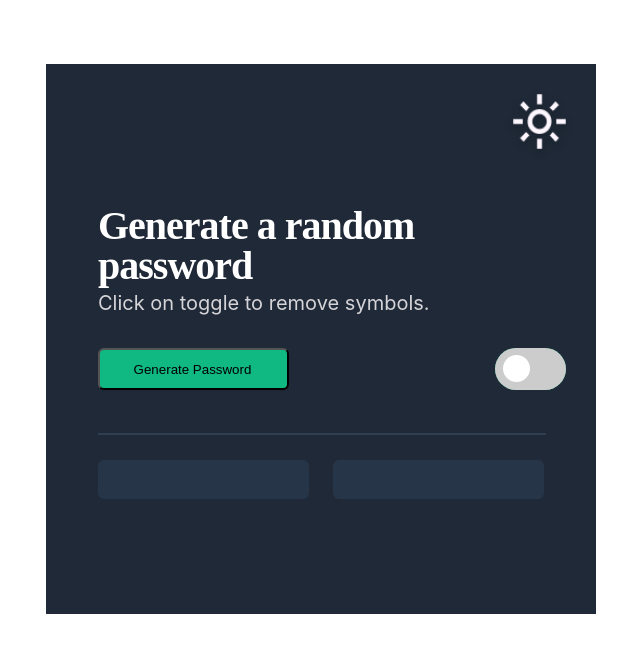
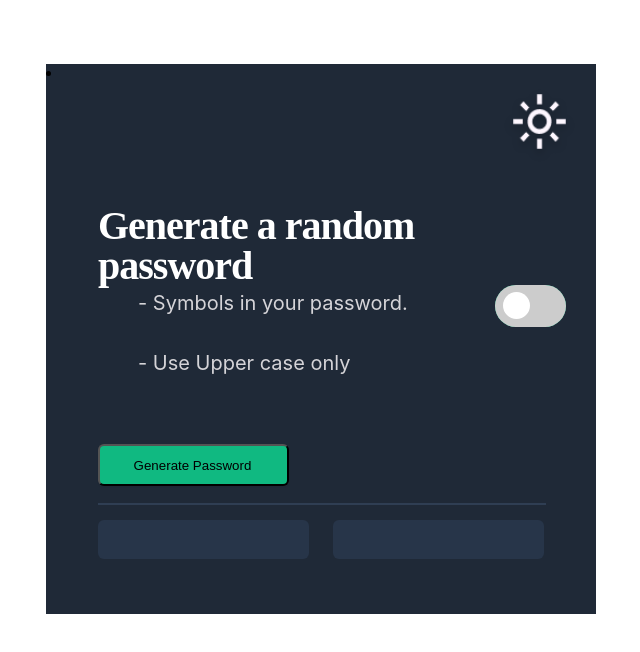
Before and after one commit to HiruyD/passwordGen, a plain HTML site: page index.html in a window 1280 px wide. Shown: the whole page, without its empty margins (16-656 px from the left). Drawn offline with Linux system fonts and the light colour scheme.

Commit message:
refactor styles: add new classes and adjust positioning for layout consistency

```diff
--- a/index.html
+++ b/index.html
@@ -12,7 +12,7 @@
     <div class="boxer">
       <!-- Theme toggle button -->
       <img
-        src="/images/theme.png"
+        src="./images/theme.png"
         alt="Click Me"
         id="theme"
         onclick="toggleTheme()"
@@ -20,7 +20,15 @@
       <!-- Main heading -->
       <h1>Generate a random password</h1>
       <!-- Supporting text -->
-      <p>Click on toggle to remove symbols.</p>
+      <li>
+        <ul class="ul1">
+          - Symbols in your password.
+        </ul>
+        <ul class="ul2">
+          - Use Upper case only
+        </ul>
+      </li>
+
       <!-- Button to generate password -->
       <button id="generate" onclick="generatePassword()">
         Generate Password
--- a/style.css
+++ b/style.css
@@ -15,12 +15,25 @@ h1 {
 }
 
 /* Supporting text */
-p {
+.ul1 {
   position: absolute;
   width: 372px;
   height: 28px;
   left: 52px;
   top: 205px;
+  font-family: "Inter";
+  font-style: normal;
+  font-weight: 400;
+  font-size: 20px;
+  line-height: 28px;
+  color: #d5d4d8; /* Medium grey */
+}
+.ul2 {
+  position: absolute;
+  width: 372px;
+  height: 28px;
+  left: 52px;
+  top: 265px;
   font-family: "Inter";
   font-style: normal;
   font-weight: 400;
@@ -51,7 +64,7 @@ button {
   width: 191px;
   height: 42px;
   left: 52px;
-  top: 284px;
+  top: 380px;
   background: #10b981; /* Green background */
   box-shadow: 0px 1px 2px rgba(0, 0, 0, 0.05); /* Shadow */
   border-radius: 6px;
@@ -63,7 +76,7 @@ hr {
   width: 446px;
   height: 0px;
   left: 52px;
-  top: 361px;
+  top: 431px;
   border: 1px solid #2f3e53; /* Dark border */
 }
 
@@ -73,7 +86,7 @@ hr {
   width: 211px;
   height: 39px;
   left: 52px;
-  top: 396px;
+  top: 456px;
   background: #273549; /* Dark background */
   border-radius: 6px;
 }
@@ -84,7 +97,7 @@ hr {
   width: 211px;
   height: 39px;
   left: 287px;
-  top: 396px;
+  top: 456px;
   background: #273549; /* Dark background */
   border-radius: 6px;
 }
@@ -130,8 +143,9 @@ hr {
   display: inline-block;
   width: 71px;
   height: 42px;
+
   left: 449px;
-  top: 284px;
+  top: 203px;
   background: #10b981; /* Green background */
   border-radius: 100px;
 }
```
